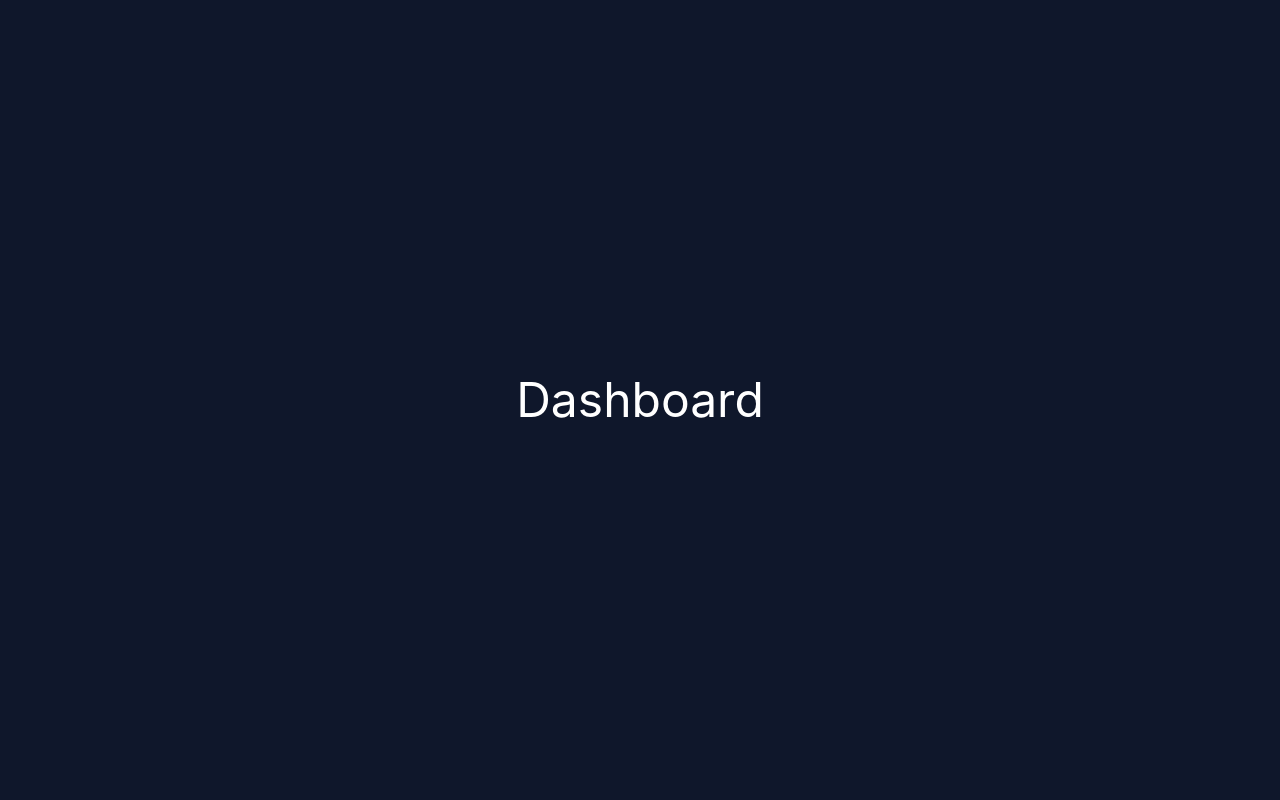
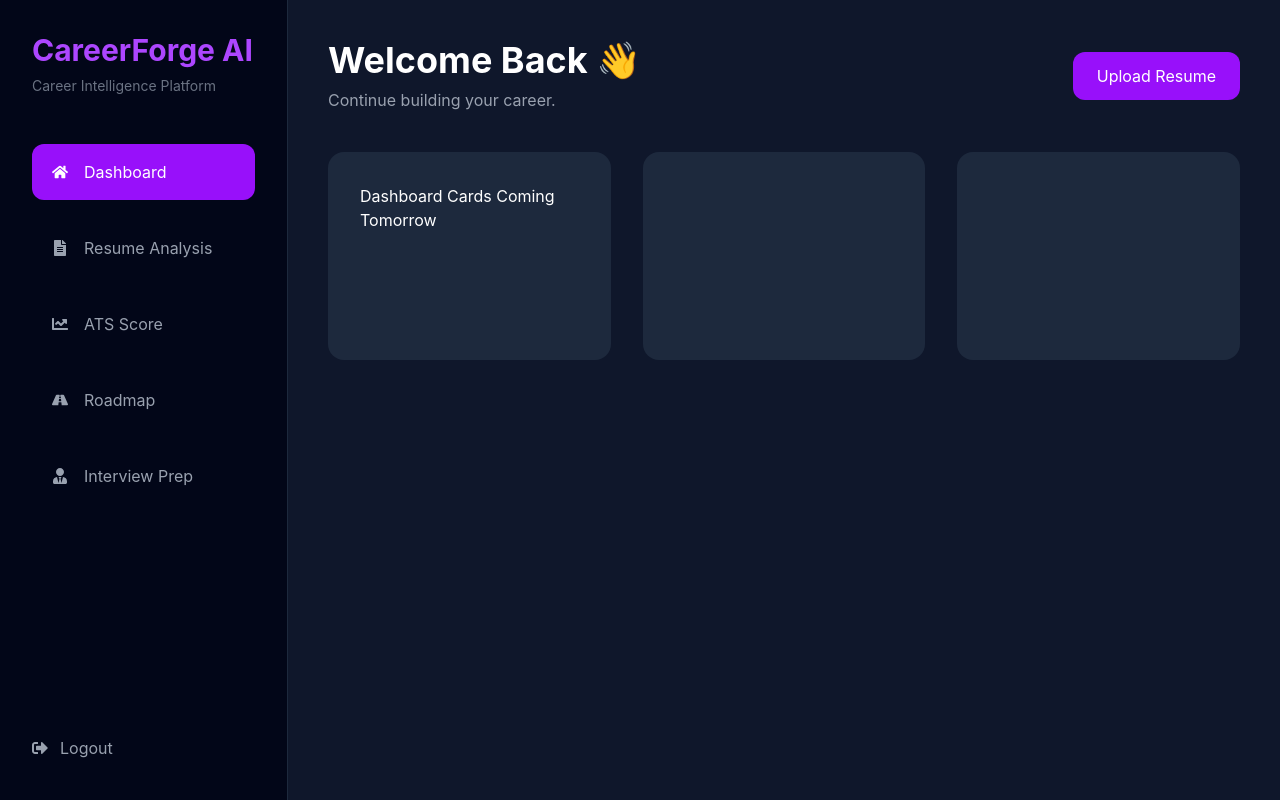
Before and after one commit to Netal-Agarwal/CareerForge-AI, a React app in the folder frontend/: page /dashboard in a window 1280 px wide. Built offline with nearby package versions, Linux system fonts and the light colour scheme; the HTML template or start-up script is replaced by a standard one.

Commit message:
Week 7 Day 6: Build dashboard layout with sidebar and topbar

```diff
--- /dev/null
+++ b/frontend/src/components/DashboardLayout.jsx
@@ -0,0 +1,22 @@
+import Sidebar from "./Sidebar";
+import Topbar from "./Topbar";
+
+function DashboardLayout({ children }) {
+  return (
+    <div className="flex bg-slate-900 text-white">
+
+      <Sidebar />
+
+      <main className="flex-1 p-10">
+
+        <Topbar />
+
+        {children}
+
+      </main>
+
+    </div>
+  );
+}
+
+export default DashboardLayout;
--- a/frontend/src/components/Sidebar.jsx
+++ b/frontend/src/components/Sidebar.jsx
@@ -0,0 +1,70 @@
+import {
+    FaHome,
+    FaFileAlt,
+    FaChartLine,
+    FaRoad,
+    FaUserTie,
+    FaSignOutAlt,
+  } from "react-icons/fa";
+
+  function Sidebar() {
+    return (
+      <aside className="w-72 bg-slate-950 border-r border-slate-800 min-h-screen p-8">
+
+        <h1 className="text-3xl font-bold text-purple-500">
+          CareerForge AI
+        </h1>
+
+        <p className="text-gray-500 text-sm mt-2">
+          Career Intelligence Platform
+        </p>
+
+        <nav className="mt-12">
+
+          <Menu icon={<FaHome />} text="Dashboard" active />
+
+          <Menu icon={<FaFileAlt />} text="Resume Analysis" />
+
+          <Menu icon={<FaChartLine />} text="ATS Score" />
+
+          <Menu icon={<FaRoad />} text="Roadmap" />
+
+          <Menu icon={<FaUserTie />} text="Interview Prep" />
+
+        </nav>
+
+        <div className="absolute bottom-10">
+
+          <button className="flex items-center gap-3 text-gray-400 hover:text-white">
+
+            <FaSignOutAlt />
+
+            Logout
+
+          </button>
+
+        </div>
+
+      </aside>
+    );
+  }
+
+  function Menu({ icon, text, active }) {
+    return (
+      <div
+        className={`flex items-center gap-4 mt-5 px-5 py-4 rounded-xl cursor-pointer transition
+
+        ${
+          active
+            ? "bg-purple-600 text-white"
+            : "text-gray-400 hover:bg-slate-800"
+        }`}
+      >
+        {icon}
+
+        <span>{text}</span>
+      </div>
+    );
+  }
+
+  export default Sidebar;
--- /dev/null
+++ b/frontend/src/components/Topbar.jsx
@@ -0,0 +1,27 @@
+function Topbar() {
+    return (
+      <header className="flex justify-between items-center mb-10">
+
+        <div>
+
+          <h1 className="text-4xl font-bold">
+            Welcome Back 👋
+          </h1>
+
+          <p className="text-gray-400 mt-2">
+            Continue building your career.
+          </p>
+
+        </div>
+
+        <button className="bg-purple-600 px-6 py-3 rounded-xl hover:bg-purple-700">
+
+          Upload Resume
+
+        </button>
+
+      </header>
+    );
+  }
+
+  export default Topbar;
--- a/frontend/src/pages/Dashboard.jsx
+++ b/frontend/src/pages/Dashboard.jsx
@@ -1,8 +1,22 @@
+import DashboardLayout from "../components/DashboardLayout";
+
 function Dashboard() {
   return (
-    <div className="min-h-screen bg-slate-900 flex justify-center items-center text-white text-5xl">
-      Dashboard
-    </div>
+    <DashboardLayout>
+
+      <div className="grid grid-cols-3 gap-8">
+
+        <div className="bg-slate-800 rounded-2xl p-8 h-52">
+          Dashboard Cards Coming Tomorrow
+        </div>
+
+        <div className="bg-slate-800 rounded-2xl p-8 h-52" />
+
+        <div className="bg-slate-800 rounded-2xl p-8 h-52" />
+
+      </div>
+
+    </DashboardLayout>
   );
 }
 
```
Also changed, not shown: 1 other file (tests, documents, lock files or other folders).
